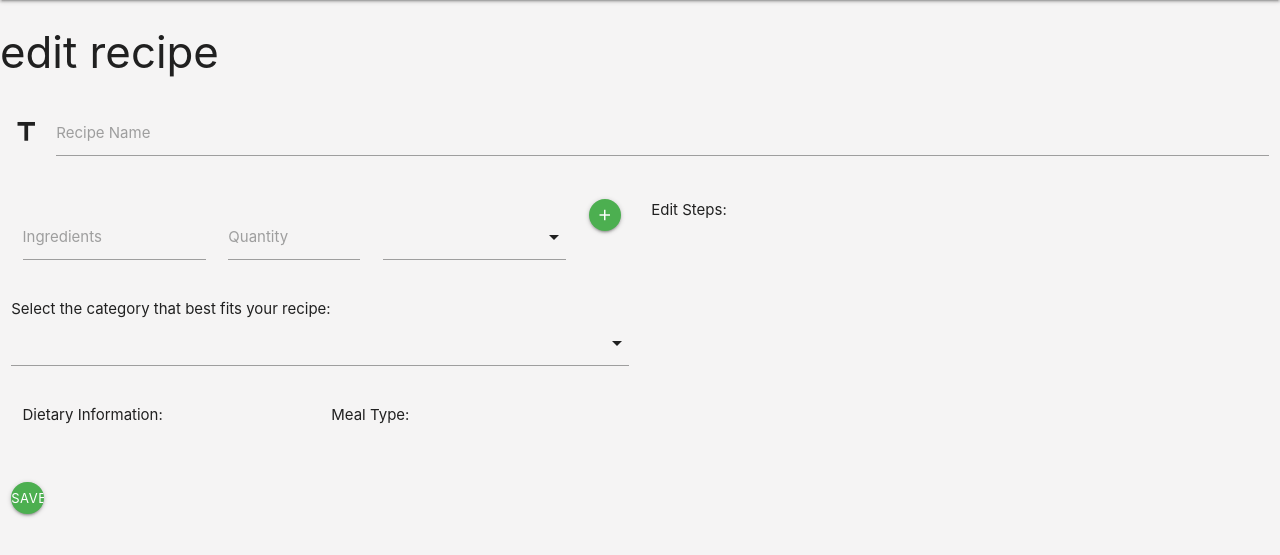
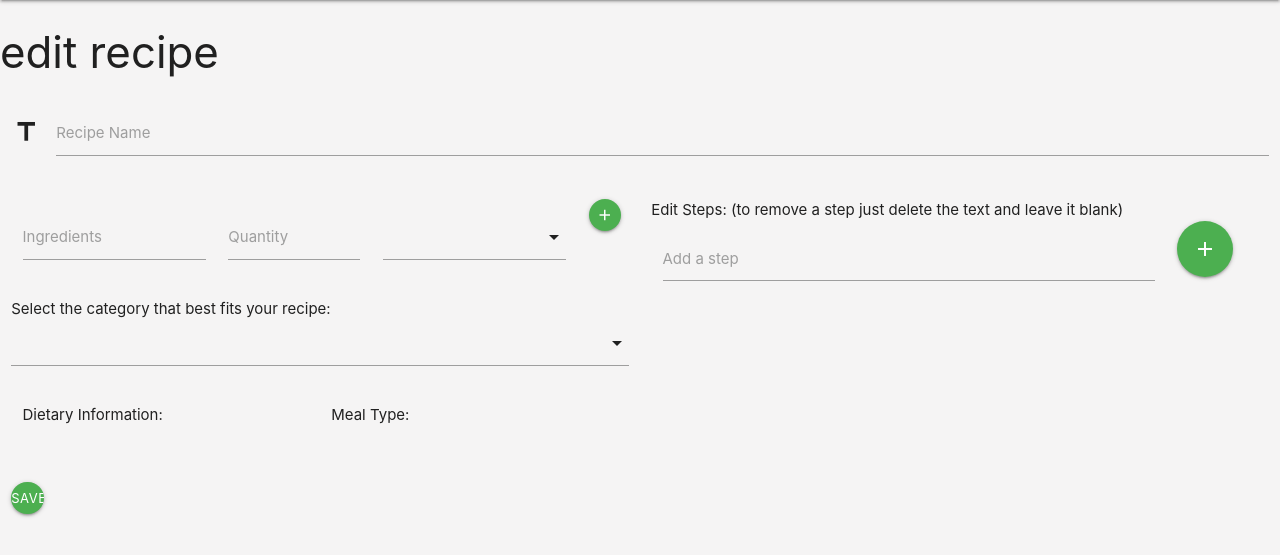
Before and after one commit to MllrB/nomnoms, a Flask app: template templates/update_recipe.html in a window 1280 px wide. Shown: the part 64-619 px from the top of the page. Run offline with Flask 2, Linux system fonts and the light colour scheme; the template is opened without the code that fills it, so the values that code supplies are empty; some libraries are stand-ins or nearby versions; some web fonts are replaced.

Commit message:
Ability to add a step and to remove a step added to update_recipe. new version of recipe document built and replacing existing recipe document in db

```diff
--- a/app.py
+++ b/app.py
@@ -159,12 +159,18 @@ def update_recipe(recipe_id):
         form_values = request.form.to_dict()
         if 'remove_ingredient' in request.form:
             ingredient_to_remove = request.form['remove_ingredient']
-            remove_ingredient(recipe_id, ingredient_to_remove)
+            new_ingredients = remove_ingredient(recipe, ingredient_to_remove)
+            mongo.db.scrambledeggs.update_one({'_id': ObjectId(recipe_id)}, {'$set' : {'ingredients': new_ingredients}})
         elif 'add_ingredient' in request.form:
             new_ingredient = {'ingredient_name': form_values['ingredient_name'],
             'quantity': form_values['quantity'],
             'measurement': form_values['measurement']}
-            add_ingredient(recipe_id, new_ingredient)
+            new_ingredients = add_ingredient(recipe, new_ingredient)
+            mongo.db.scrambledeggs.update_one({'_id': ObjectId(recipe_id)}, {'$set' : {'ingredients': new_ingredients}})
+        elif 'add_step' in request.form:
+            new_step_value = form_values['new_step']
+            new_steps = add_step(recipe, new_step_value)
+            mongo.db.scrambledeggs.update_one({'_id': ObjectId(recipe_id)}, {'$set' : {'steps': new_steps}})
         elif 'save_recipe' in request.form:
             recipe['title'] = form_values['title']
             recipe['category'] = form_values['category']
@@ -191,7 +197,11 @@ def update_recipe(recipe_id):
                 for index, step in enumerate(recipe['steps']):
                     if step['step_id'] == form_key:
                         step['step'] = form_values[form_key]
-                        recipe['steps'][index] = step
+                        if step['step'] == '':
+                            del recipe['steps'][index]
+                        else:
+                            recipe['steps'][index] = step
+
                 # update dietary info
                 for dict_key in recipe['dietary_info']:
                     if dict_key == form_key:
@@ -201,31 +211,39 @@ def update_recipe(recipe_id):
                     if dict_key == form_key:
                         recipe['meal_info'][dict_key] = 'on'
 
-            print(recipe)
-            print('')
-            print(form_values)
-
+            mongo.db.scrambledeggs.replace_one({'_id': ObjectId(recipe_id)}, recipe)
 
     return redirect(url_for('recipe_to_update', recipe_id=recipe_id))
 
-def remove_ingredient(recipe_id, ingredient_to_remove):
+def add_step(recipe, new_step_value):
+    steps = recipe['steps']
+    used_ids = []
+    for item in steps:
+        ids = item['step_id'].split('step_')
+        used_ids.append(int(ids[1]))
+
+    new_id = len(recipe['steps']) + 1
+    for i in used_ids:
+        if i == new_id:
+            new_id += 1
+
+    new_step = {'step_id': 'step_' + str(new_id), 'step': new_step_value}
+    steps.append(new_step)
+    return steps
+
+def remove_ingredient(recipe, ingredient_to_remove):
     # creates a new list of ingredients by deleting the selected ingredient based on the button pressed
     # updates the database before reloading the page
-    recipe = mongo.db.scrambledeggs.find_one({'_id': ObjectId(recipe_id)})
     ingredient_list = recipe['ingredients']
     for index, ingredient in enumerate(ingredient_list):
         if ingredient['ingredient_id'] == ingredient_to_remove:
             del ingredient_list[index]
 
-    recipe['ingredients'] = ingredient_list
-    mongo.db.scrambledeggs.update_one({'_id': ObjectId(recipe_id)}, {'$set' : {'ingredients': recipe['ingredients']}})
+    return ingredient_list
 
-    return
-
-def add_ingredient(recipe_id, new_ingredient):
+def add_ingredient(recipe, new_ingredient):
     # creates a new list of ingredients by appending a new ingredient to the list of ingredient objects from the db
     # and updates the database before reloading the page
-    recipe = mongo.db.scrambledeggs.find_one({'_id': ObjectId(recipe_id)})
 
     # finding the next available/unused ingredient id
     used_ids = []
@@ -245,9 +263,7 @@ def add_ingredient(recipe_id, new_ingredient):
         del new_ingredient['add_ingredient']
 
     recipe['ingredients'].append(new_ingredient)
-    mongo.db.scrambledeggs.update_one({'_id': ObjectId(recipe_id)}, {'$set' : {'ingredients': recipe['ingredients']}})
-
-    return
+    return recipe['ingredients']
 
 if __name__ =='__main__':
     app.run(host=os.environ.get('IP'), port=os.environ.get('PORT'), debug=True)
--- a/templates/update_recipe.html
+++ b/templates/update_recipe.html
@@ -103,8 +103,18 @@
                 </div>
             </div>
             <div class="col s6">
-                Edit Steps: {% for steps in recipe.steps %}
-                <textarea id="steps-input" name="{{steps.step_id}}" class="materialize-textarea">{{steps.step}}</textarea> {% endfor %}
+                Edit Steps: (to remove a step just delete the text and leave it blank) {% for steps in recipe.steps %}
+                <div class="col s12">
+                    <textarea id="steps-input" name="{{steps.step_id}}" class="materialize-textarea">{{steps.step}}</textarea>
+                </div>
+                {% endfor %}
+                <div class="input-field col s10">
+                    <textarea id="steps-input" class="materialize-textarea" name="new_step"></textarea>
+                    <label for="steps-input">Add a step</label>
+                </div>
+                <div class="col s2">
+                    <button id='add_step' name='add_step' value="add a step" class="btn-floating btn-large waves-effect waves-light green" type="submit"><i class="material-icons">add</i></button>
+                </div>
             </div>
         </div>
         <div class="row">
```
